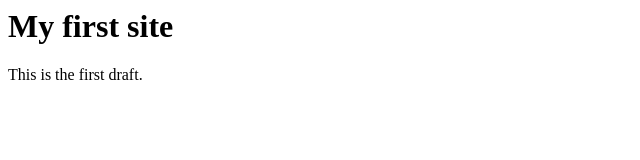
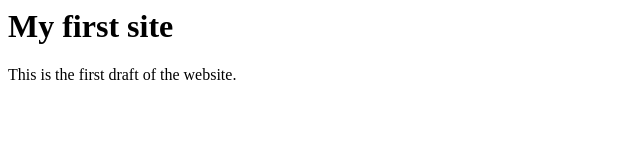
Before and after one commit to abir-g/abir-g, a plain HTML site: page index.html in a window 1280 px wide. Shown: the full height of the page, 0-640 px from the left. Drawn offline with Linux system fonts and the light colour scheme.

Commit message:
Updated on Asus laptop

```diff
--- a/index.html
+++ b/index.html
@@ -4,6 +4,6 @@
   </head>
   <body>
     <h1>My first site</h1>
-    This is the first draft.
+    This is the first draft of the website.
   </body>
 </html>
```
